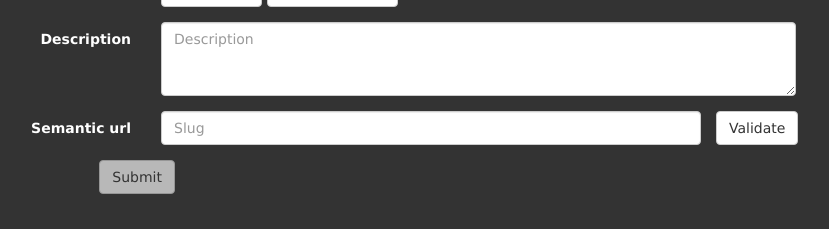
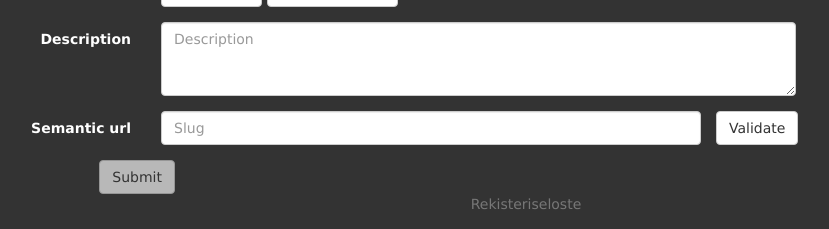
Before and after one commit to bambimusic/bambimusic, a Flask app: page /add in a window 1280 px wide. Shown: the part 671-900 px from the top of the page, without its empty margins (114-943 px from the left). Before the commit the page ends 865 px from the top, so only its background shows below. Run offline with Flask 2, Linux system fonts and the light colour scheme; some libraries are stand-ins or nearby versions.

Commit message:
rekisteriselosteelle osio lisatty

```diff
--- a/static/add.css
+++ b/static/add.css
@@ -50,3 +50,13 @@ h1 {
           box-shadow: inset 0 0 100px rgba(0,0,0,.5);
           border-radius: 25px;
 }
+
+.footer {
+  position: relative;;
+  bottom: 0;
+  width: 100%;
+  /* Set the fixed height of the footer here */
+  height: 35px;
+  background-color: #333;
+  text-align: center;
+}
--- a/static/artist.css
+++ b/static/artist.css
@@ -92,6 +92,7 @@ display: inline-block;
   text-align: center;
 }
 
+
 #navbar-toggle {
     float: left;
   }
--- a/templates/add.html
+++ b/templates/add.html
@@ -82,13 +82,6 @@
               </div>
           </div>
 
-          <!--<div class="form-group">
-              <label for="inputCity" class="col-sm-2 control-label">City of origin</label>
-              <div class="col-sm-7">
-                  <input type="text" class="form-control" id="inputCity" placeholder="City of origin">
-              </div>
-          </div>-->
-
           <div class="form-group">
               <label for="inputGenre" class="col-sm-2 control-label">Genre</label>
               <div class="col-sm-7">
@@ -169,12 +162,15 @@
 
           <button type="submit" id="submitButton" class="btn btn-default col-md-offset-2" disabled="true" >Submit</button>
         </form>
-
-
   </section>
 </div>
+<script src="static/add.js"></script>
 
-<script src="static/add.js"></script>
+<footer class="footer" align="center">
+  <div class="container">
+    <a href="#" class="text-muted">Rekisteriseloste</a>
+  </div>
+</footer>
 </body>
 
 </html>
--- a/templates/artist.html
+++ b/templates/artist.html
@@ -149,9 +149,9 @@ That said, in some situations it may be desirable to turn this functionality off
       <div class="youtube">
         <h2>Youtube</h2>
         <p>Tänne youtube juttuja... </p>
+        <div data-type="youtube" data-video-id="zCPh73dRCD8"></div>
       </div>
       </section>
-
     </div>
   </div>
 
```
